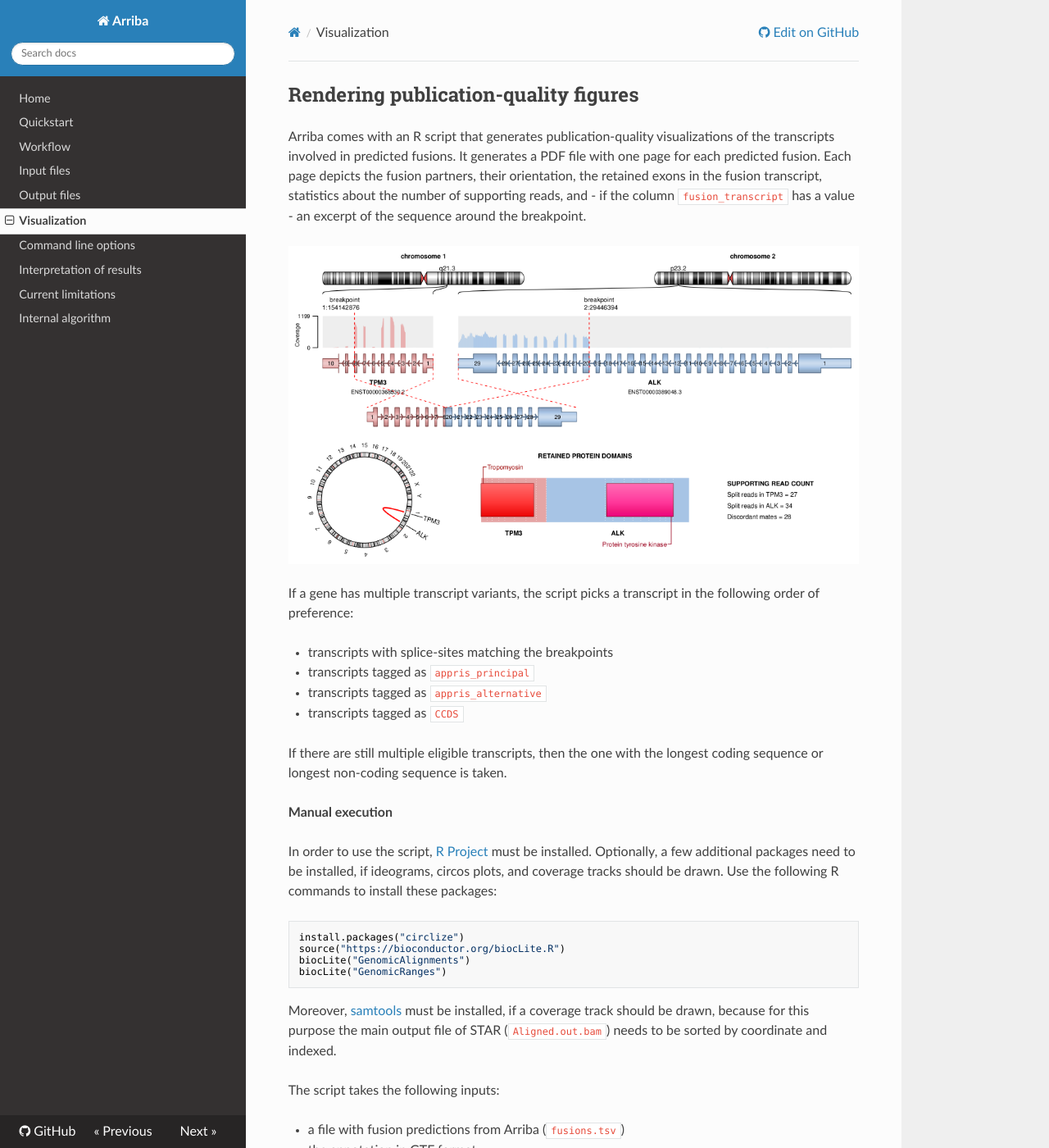
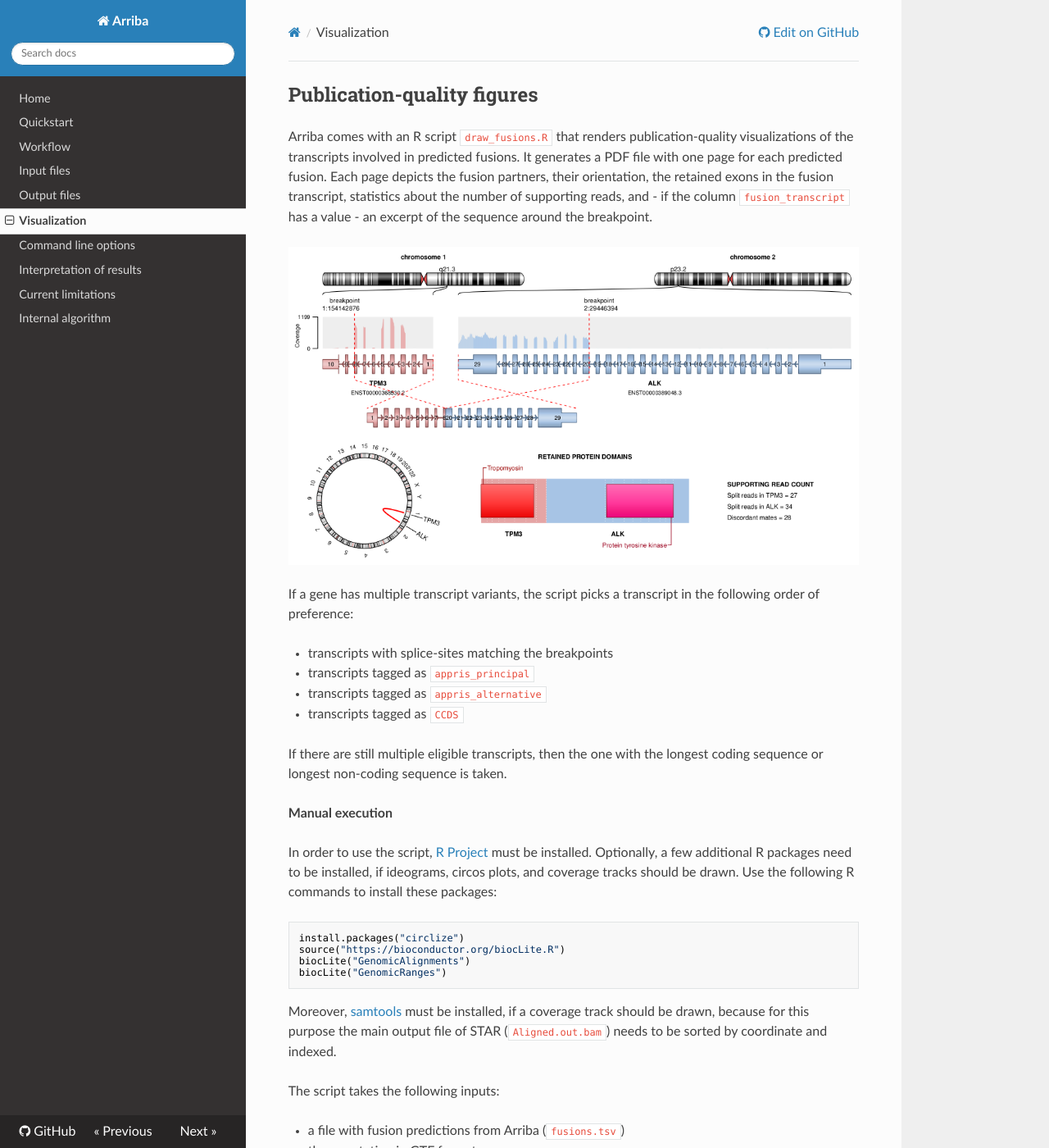
Before and after one commit to suhrig/arriba, an MkDocs documentation site: the page built from documentation/visualization.md, in a window 1280 px wide and 1400 px high. Shown: the whole window at 82% size. Built offline with MkDocs 1.6.1, drawn with Linux system fonts in a browser that asks for light colours; nearby versions of some CDN libraries; old or Windows-style settings are respelled for this version of MkDocs.

Commit message:
edit documentation

````diff
--- a/documentation/visualization.md
+++ b/documentation/visualization.md
@@ -1,7 +1,7 @@
-Rendering publication-quality figures
--------------------------------------
+Publication-quality figures
+---------------------------
 
-Arriba comes with an R script that generates publication-quality visualizations of the transcripts involved in predicted fusions. It generates a PDF file with one page for each predicted fusion. Each page depicts the fusion partners, their orientation, the retained exons in the fusion transcript, statistics about the number of supporting reads, and - if the column `fusion_transcript` has a value - an excerpt of the sequence around the breakpoint.
+Arriba comes with an R script `draw_fusions.R` that renders publication-quality visualizations of the transcripts involved in predicted fusions. It generates a PDF file with one page for each predicted fusion. Each page depicts the fusion partners, their orientation, the retained exons in the fusion transcript, statistics about the number of supporting reads, and - if the column `fusion_transcript` has a value - an excerpt of the sequence around the breakpoint.
 
 ![Example fusion figure](draw-fusions-example.png)
 
@@ -19,7 +19,7 @@
 
 **Manual execution**
 
-In order to use the script, [R Project](http://r-project.org/) must be installed. Optionally, a few additional packages need to be installed, if ideograms, circos plots, and coverage tracks should be drawn. Use the following R commands to install these packages:
+In order to use the script, [R Project](http://r-project.org/) must be installed. Optionally, a few additional R packages need to be installed, if ideograms, circos plots, and coverage tracks should be drawn. Use the following R commands to install these packages:
 
 ```R
 install.packages("circlize")
````
Also changed, not shown: documentation/quickstart.md (+1 -1 lines).
